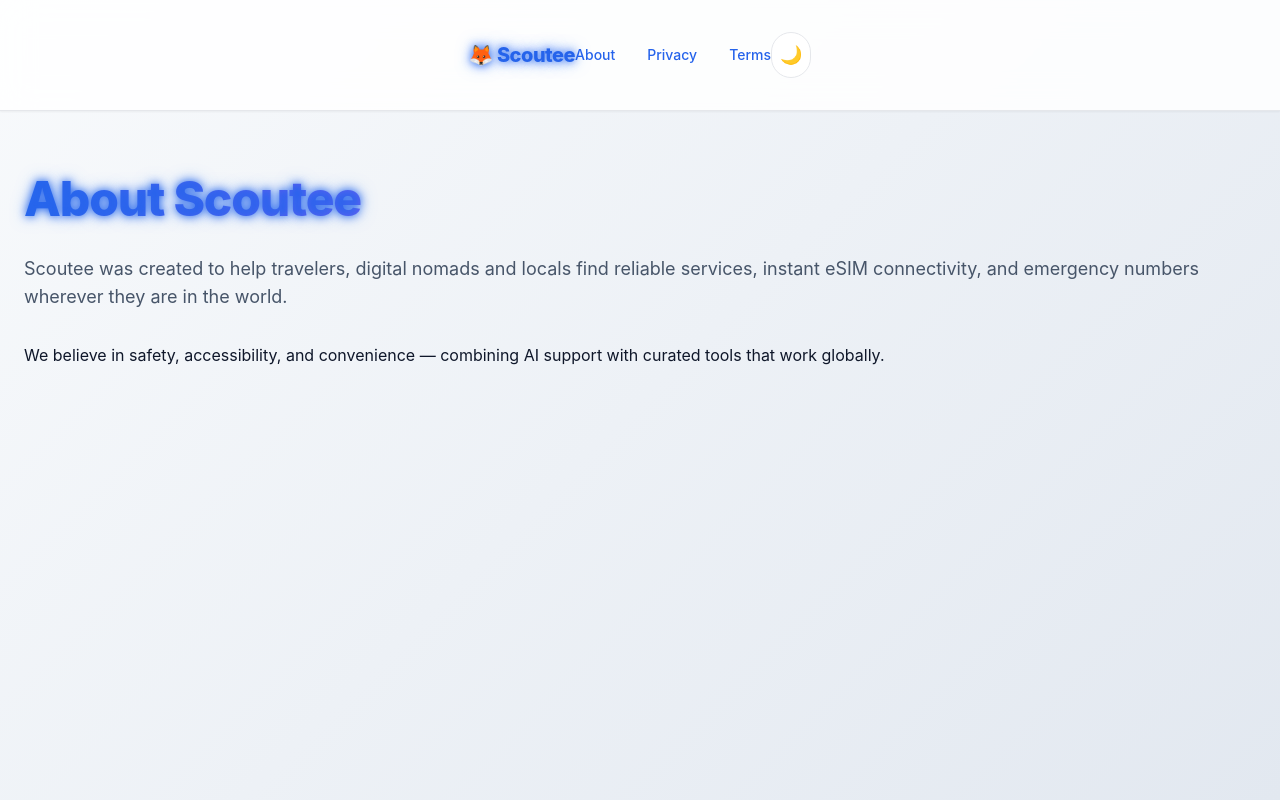
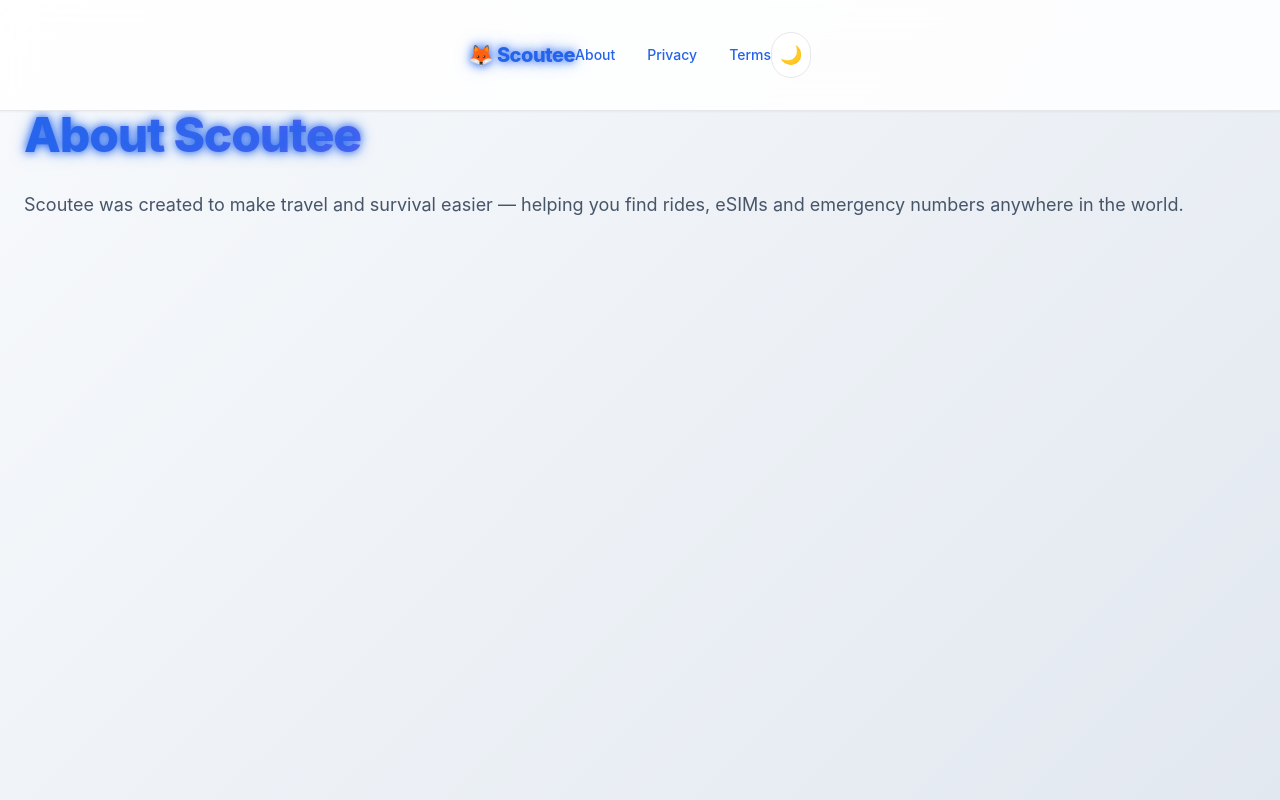
Before and after one commit to Kaglioster-hub/scoutee, a Next.js app in the folder Users/KR25/Projects/scoutee/scoutee/: page /about in a window 1280 px wide. Shown: the top 800 px of the page. Built offline with nearby package versions, Linux system fonts and the light colour scheme.

Commit message:
fix(config): remove invalid serverActions from next.config.js

```diff
--- a/Users/KR25/Projects/scoutee/scoutee/src/app/about/page.jsx
+++ b/Users/KR25/Projects/scoutee/scoutee/src/app/about/page.jsx
@@ -1,22 +1,16 @@
 export const metadata = {
   title: "About — Scoutee",
-  description:
-    "Learn more about Scoutee, your AI-powered survival companion for rides, SIMs and emergency numbers worldwide.",
+  description: "Learn more about Scoutee, your AI-powered survival companion.",
 };
 
 export default function AboutPage() {
   return (
-    <main className="container-app py-16 space-y-8">
-      <h1 className="heading-gradient glow">About Scoutee</h1>
+    <div className="section">
+      <h1 className="heading-gradient glow mb-4">About Scoutee</h1>
       <p className="muted text-lg">
-        Scoutee was created to help travelers, digital nomads and locals find
-        reliable services, instant eSIM connectivity, and emergency numbers
-        wherever they are in the world.
+        Scoutee was created to make travel and survival easier — helping you
+        find rides, eSIMs and emergency numbers anywhere in the world.
       </p>
-      <p>
-        We believe in safety, accessibility, and convenience — combining AI
-        support with curated tools that work globally.
-      </p>
-    </main>
+    </div>
   );
 }
--- a/Users/KR25/Projects/scoutee/scoutee/src/app/privacy/page.jsx
+++ b/Users/KR25/Projects/scoutee/scoutee/src/app/privacy/page.jsx
@@ -1,20 +1,17 @@
 export const metadata = {
   title: "Privacy Policy — Scoutee",
-  description: "Read Scoutee’s privacy policy.",
+  description: "Read Scoutee’s privacy policy and data handling practices.",
 };
 
 export default function PrivacyPage() {
   return (
-    <main className="container-app py-16 space-y-8">
-      <h1 className="heading-gradient glow">Privacy Policy</h1>
-      <p className="muted text-lg">
-        Your privacy is important to us. Scoutee does not sell your data and
-        only stores minimal information required for functionality.
+    <div className="section">
+      <h1 className="heading-gradient glow mb-4">Privacy Policy</h1>
+      <p className="muted">
+        We respect your privacy. Scoutee does not store personal messages, and
+        we only use APIs and services that comply with international privacy
+        regulations (GDPR, CCPA).
       </p>
-      <p>
-        We may collect anonymized usage analytics to improve the platform.
-        By using Scoutee, you agree to this policy.
-      </p>
-    </main>
+    </div>
   );
 }
--- a/Users/KR25/Projects/scoutee/scoutee/src/app/terms/page.jsx
+++ b/Users/KR25/Projects/scoutee/scoutee/src/app/terms/page.jsx
@@ -1,20 +1,17 @@
 export const metadata = {
   title: "Terms of Service — Scoutee",
-  description: "Read Scoutee’s terms of service.",
+  description: "Read the terms of service for using Scoutee.",
 };
 
 export default function TermsPage() {
   return (
-    <main className="container-app py-16 space-y-8">
-      <h1 className="heading-gradient glow">Terms of Service</h1>
-      <p className="muted text-lg">
-        By using Scoutee, you agree to use the platform responsibly and only for
-        lawful purposes.
+    <div className="section">
+      <h1 className="heading-gradient glow mb-4">Terms of Service</h1>
+      <p className="muted">
+        By using Scoutee, you agree to use the app responsibly. We provide
+        access to third-party services (rides, eSIMs, payments) but we are not
+        responsible for their terms and conditions.
       </p>
-      <p>
-        Scoutee provides third-party links and services “as is” without
-        warranties. We are not responsible for external providers.
-      </p>
-    </main>
+    </div>
   );
 }
```
